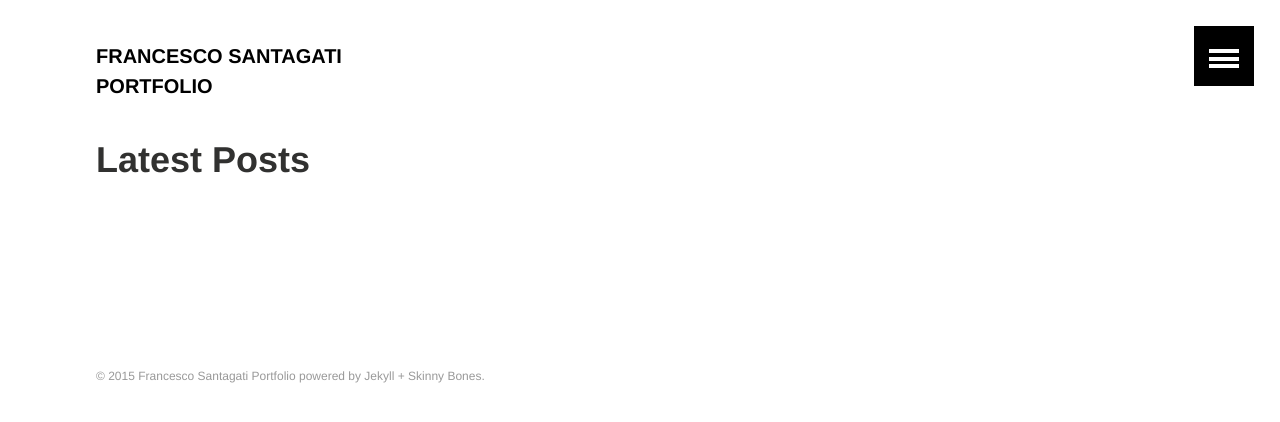
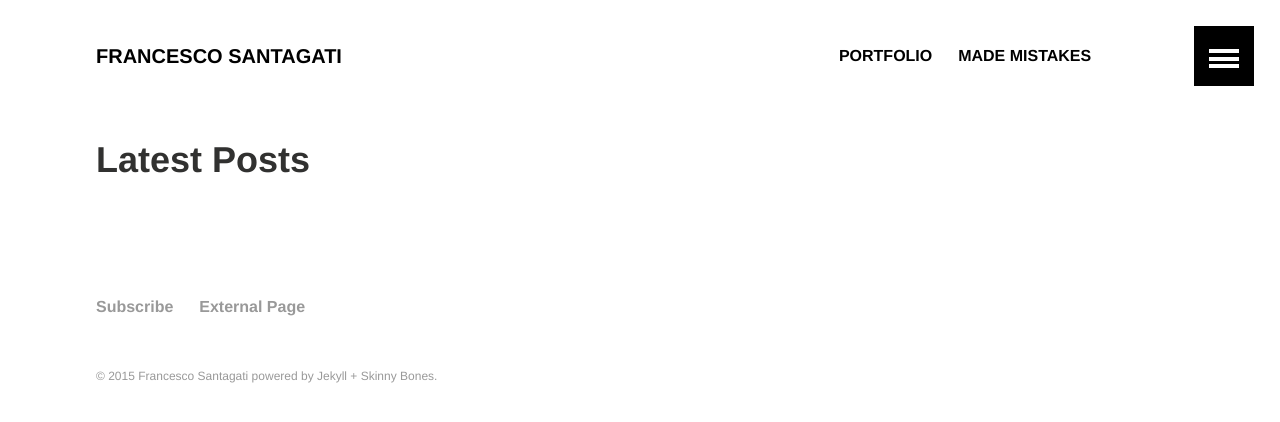
Before and after one commit to FrancescoSantagati/FrancescoSantagati.github.io, a Jekyll site: the page built from index.md, in a window 1280 px wide. Shown: the top 422 px of the page. Built offline with Jekyll 4.4.1, drawn with Linux system fonts in a browser that asks for light colours.

```diff
--- a/_config.yml
+++ b/_config.yml
@@ -1,11 +1,12 @@
 # Site wide configuration
 
-title: Francesco Santagati Portfolio
-description: A developer blog
-logo: skinny-bones-demo.gif # 120x120 px default image used for Twitter summary card
-teaser: bio-photo.jpg # 400x250 px default teaser image used in image archive grid
+title: Francesco Santagati
+description: Portfolio
+logo: lechuck.jpg # 120x120 px default image used for Twitter summary card
+teaser: lechuck.jpg # 400x250 px default teaser image used in image archive grid
 locale: it
-url: http://francescosantagati.github.io/
+#url: http://francescosantagati.github.io
+url: http://192.168.33.10:4000
 
 # Jekyll configuration
 
@@ -29,7 +30,7 @@ owner:
     ad-client:
     ad-slot:
   bio:
-  avatar: bio-photo.jpg # 160x160 px image for author byline
+  avatar: lechuck.jpg # 160x160 px image for author byline
   disqus-shortname:
 
 
--- a/_data/footer.yml
+++ b/_data/footer.yml
@@ -1,4 +1,7 @@
 # Footer navigation links
 
-- title:
-  url:
+- title: Subscribe
+  url: /subscribe/
+
+- title: External Page
+  url: http://mademistakes.com
```
Also changed, not shown: _data/navigation.yml (+7 -4 lines), images/lechuck.jpg (added).
